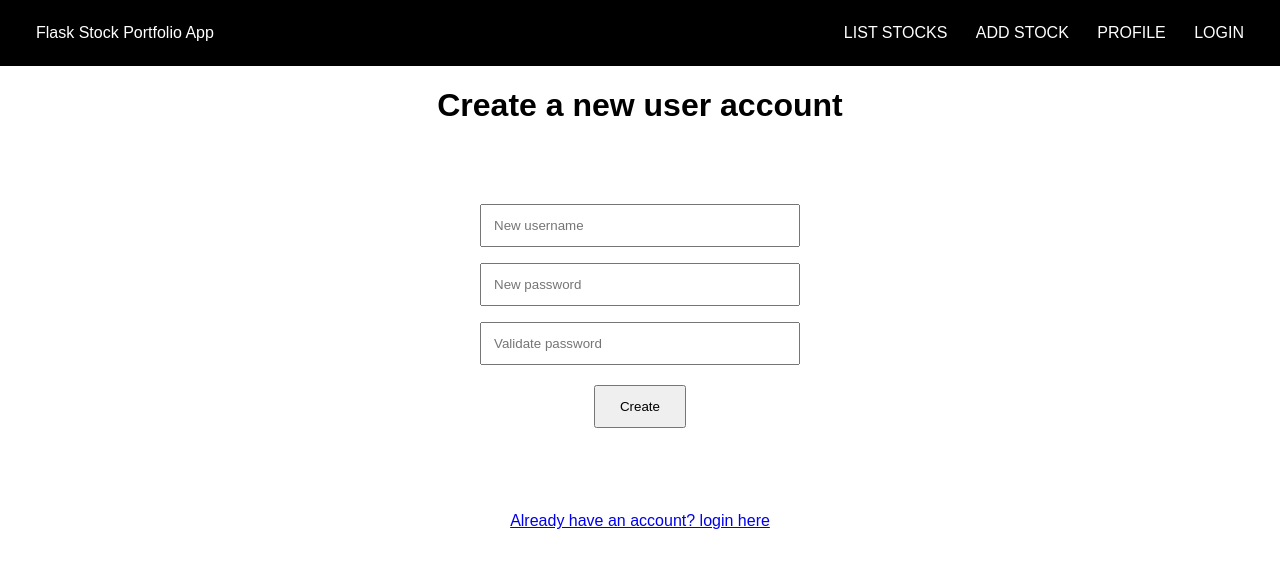
After one commit to Barkerprooks/stocks-app, a Flask app: page /create in a window 1280 px wide. The commit adds this page. Shown: the top 568 px of the page. Run offline with Flask 3, Linux system fonts and the light colour scheme.

Commit message:
added users table to database

```diff
--- a/app.py
+++ b/app.py
@@ -1,9 +1,8 @@
 from flask import Flask, g, render_template, redirect, request, session
 from datetime import datetime
 import sqlite3
+import database
 
-my_username = "bob"
-my_password = "joe"
 dummy = [
     {
         "symbol": "sbux",
@@ -25,7 +24,7 @@ dummy = [
 
 
 def get_db():
-    if db := getattr(g, '_database', None):
+    if db := getattr(g, '_database', None) is None:
         db = g._database = sqlite3.connect("stocks.db")
     return db
 
@@ -68,12 +67,24 @@ def profile():
     return render_template('profile.html', username=username)
 
 
+@app.route('/create', methods=["GET", "POST"])
+def create():
+    if request.method == "POST":
+        db = get_db()
+        username = request.form['username']
+        password = request.form['password']
+        database.create_user(db, username, password)
+        return redirect('/login')
+    return render_template("create.html")
+
+
 @app.route('/login', methods=["GET", "POST"])
 def login():
     if request.method == "POST":
+        db = get_db()
         username = request.form['username']
         password = request.form['password']
-        if username == my_username and password == my_password:
+        if database.check_password(db, username, password):
             session['username'] = username
             return redirect('/')
 
--- a/static/css/styles.css
+++ b/static/css/styles.css
@@ -1,6 +1,7 @@
 body {
     padding: 0;
     margin: 0;
+    font-family: Arial;
 }
 
 form {
--- /dev/null
+++ b/templates/create.html
@@ -0,0 +1,22 @@
+{% extends 'base.html' %}
+{% block content %}
+
+<h1>Create a new user account</h1>
+
+<form method="POST">
+    <input class="login-input"
+        name="username"
+        placeholder="New username" />
+    <input class="login-input"
+        name="password"
+        type="password"
+        placeholder="New password" />
+    <input class="login-input"
+        type="password"
+        placeholder="Validate password" />
+    <input type="submit" id="submit-button" value="Create" />
+</form>
+
+<a href="/login">Already have an account? login here</a>
+
+{% endblock %}
--- a/templates/login.html
+++ b/templates/login.html
@@ -1,5 +1,7 @@
 {% extends 'base.html' %}
 {% block content %}
+
+<h1>Welcome to the stocks app</h1>
 
 <form method="POST">
     <input class="login-input"
@@ -12,4 +14,6 @@
     <input type="submit" id="submit-button" value="login" />
 </form>
 
+<a href="/create">click here to sign up</a>
+
 {% endblock %}
```
Also changed, not shown: NOTES.md (+8 -0 lines), database.py (added, +24 -0 lines), stocks.db (added).
